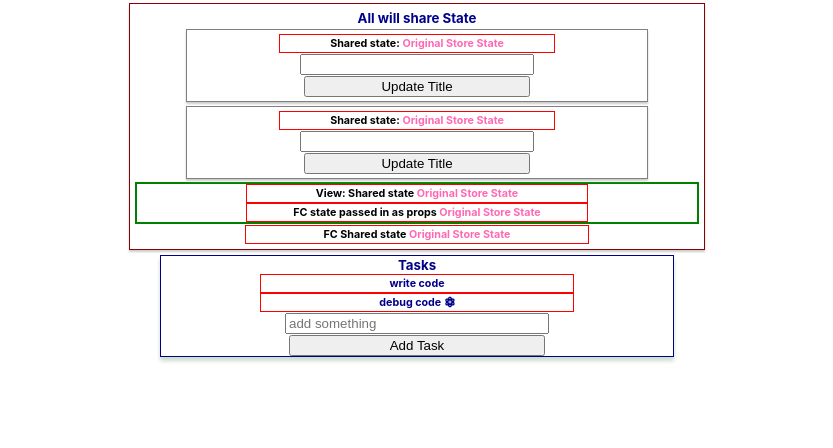
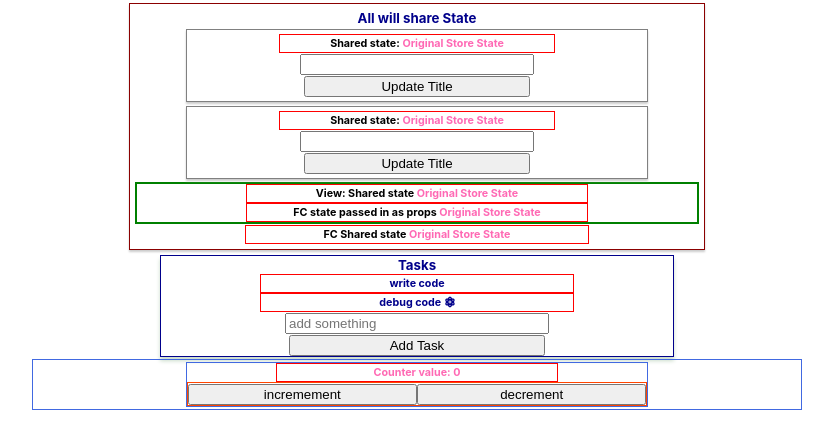
Before and after one commit to stevekutz/redux_exp1, a React (Create React App) app in the folder app/: page / in a window 1280 px wide. Shown: the top 448 px of the page, without its empty margins (223-1056 px from the left). Built offline with nearby package versions, Linux system fonts and the light colour scheme.

Commit message:
building Counter component

```diff
--- a/app/src/App.css
+++ b/app/src/App.css
@@ -31,7 +31,7 @@ h5 {
 
 .titleViewContainer{
   border: 2px solid green;
-  margin: 1px auto;;
+  margin: 1px auto;
 
 
 }
@@ -40,6 +40,19 @@ input{
   outline-style: none;
 }
 
+.counterContainer{
+  border: 1px solid royalblue;
+  width: 60%;
+  display: flex;
+  flex-direction: column;
+  margin: 2px auto;
+}
+
+
+.counterControls{
+  border: 1px solid orangered;
+
+}
 .fa-atom{
   padding-left: 4px;
 }
--- a/app/src/App.js
+++ b/app/src/App.js
@@ -4,6 +4,7 @@ import './App.css';
 import Title from './views/Title';
 import TitleView from './views/TitleView';
 import TitleComponent from './components/TitleComponent';
+import Counter from './views/Counter';
 
 import Tasks from './views/Tasks';
 
@@ -18,11 +19,18 @@ function App() {
           <TitleComponent />
         </div>
 
-        <div className = 'tasksMainContainer'>
-          <h5> Tasks </h5>
-          <Tasks />
 
+        <div className = 'allDistinctState'>
+          <div className = 'tasksMainContainer'>
+            <h5> Tasks </h5>
+            <Tasks />
+          </div>
+
+          <div className = 'counterContainer'>
+            <Counter />
+          </div>
         </div>
+
 
 
     </div>
--- /dev/null
+++ b/app/src/views/Counter.js
@@ -0,0 +1,43 @@
+import React, {Component} from 'react';
+import {connect} from 'react-redux';
+import {increment, decrement} from '../actions/actionsCounter';
+
+class Counter extends React.Component {
+    state = {
+        count: 0   // never seen
+    }
+
+
+    render() {
+        return (
+            <div className = 'counterContainer'>
+                <h6> Counter value: {this.state.count} </h6>
+                <div className = 'counterControls'>
+                    <button >incremement</button>
+                    <button>decrement</button>
+                </div>
+
+            </div>
+        )
+
+
+    }
+
+
+
+}
+
+
+
+
+
+const mapStateToProps = state => {
+    return {
+        countProp:  state.count
+    }
+}
+
+export default connect(
+    mapStateToProps,
+    {increment, decrement}
+)(Counter);
--- a/app/src/views/Tasks.js
+++ b/app/src/views/Tasks.js
@@ -29,8 +29,6 @@ class Tasks extends Component {
     toggleTask_h = id => {
         this.props.toggleTask(id);
     }
-
-// {this.props.tasks.map((taskItem, index) => (
 
     // 3)
     render() {
```
Also changed, not shown: app/src/actions/actionsCounter.js (added), 1 other file (tests, documents, lock files or other folders).
